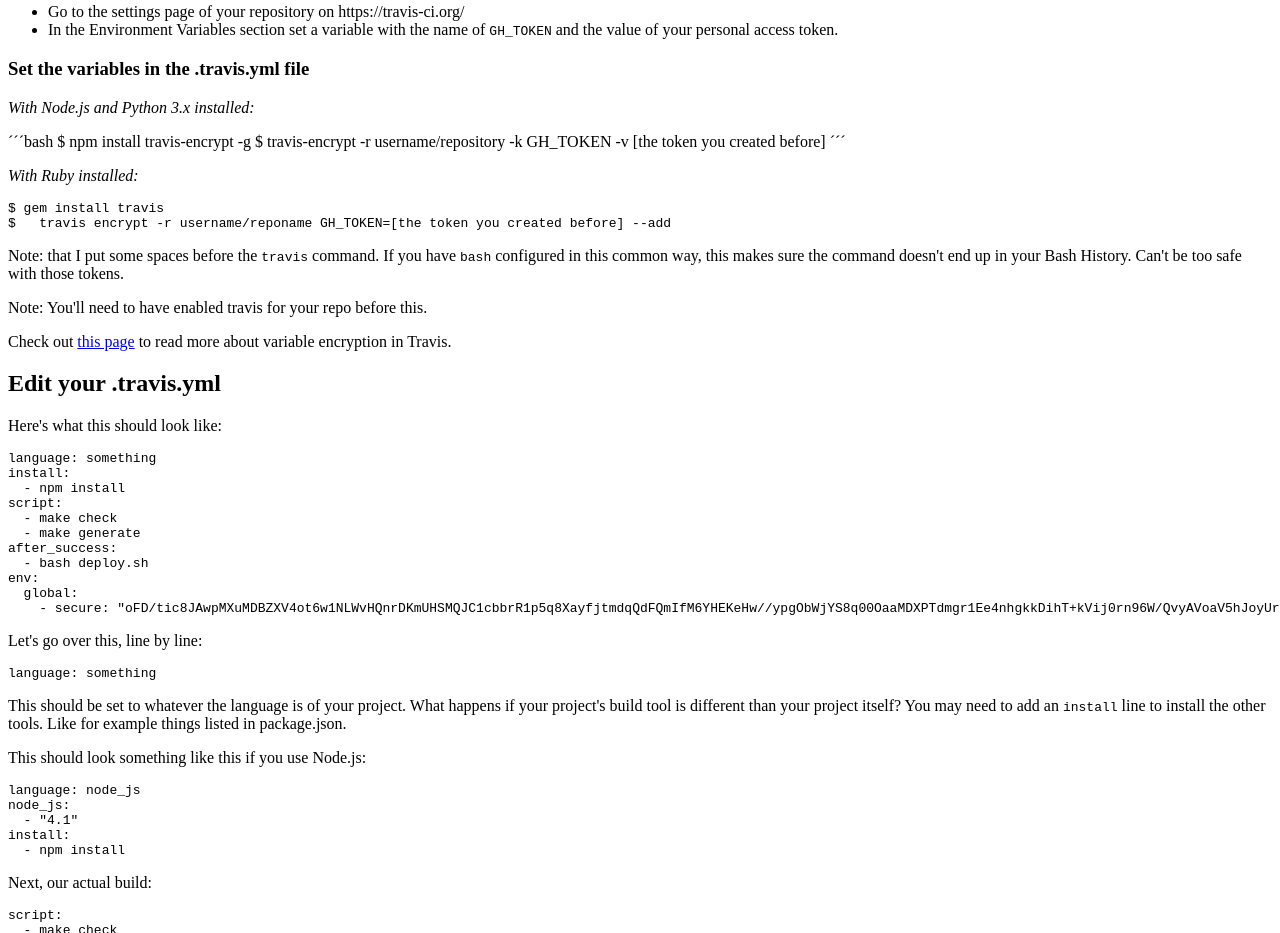
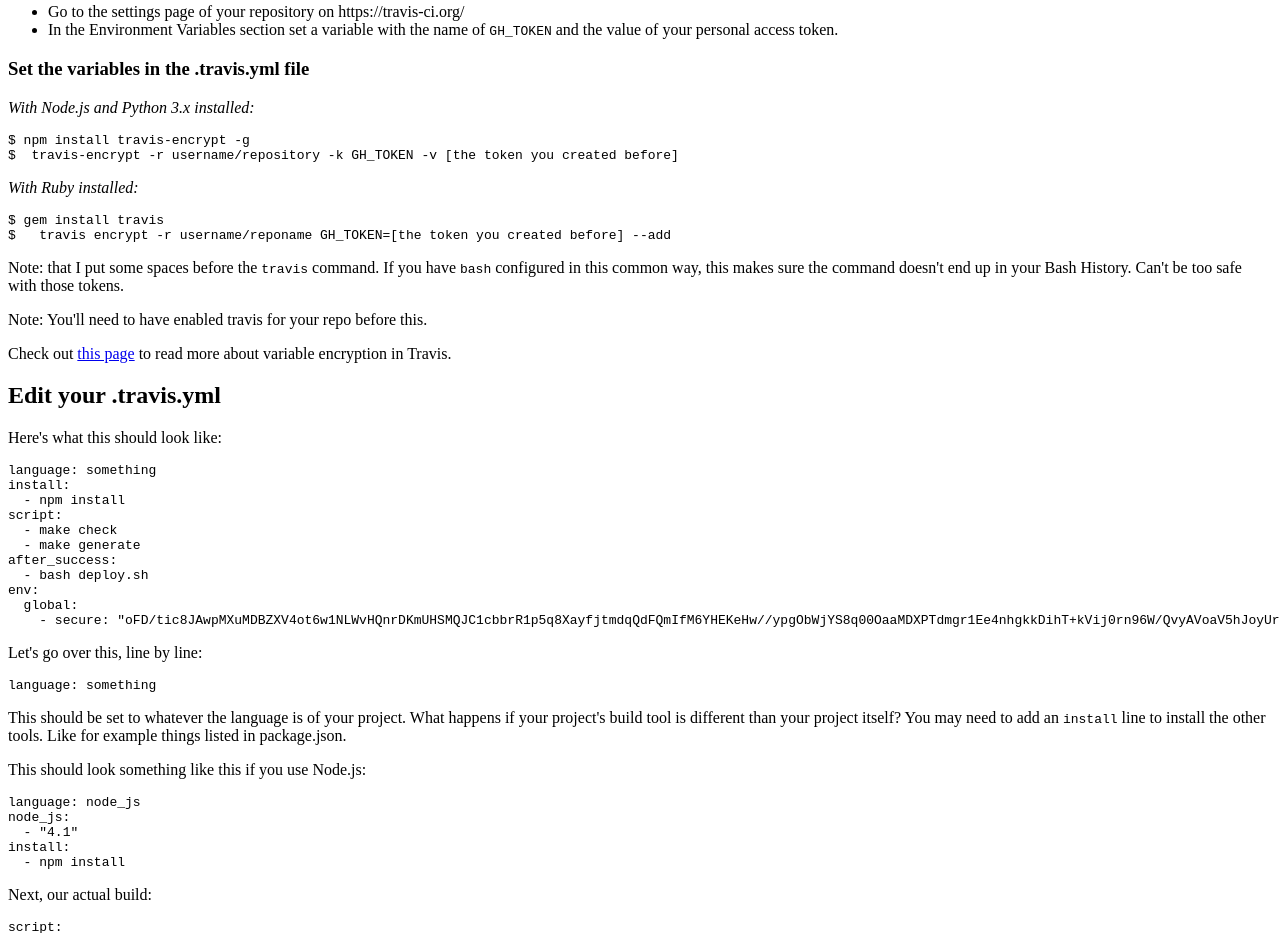
Before and after one commit to steveklabnik/automatically_update_github_pages_with_travis_example, a plain HTML site: page index.html in a window 1280 px wide. Shown: the part 2008-2941 px from the top of the page. Drawn offline with Linux system fonts and the light colour scheme.

Commit message:
rebuild pages at 1cf1208

```diff
--- a/index.html
+++ b/index.html
@@ -44,7 +44,8 @@ $ <span class="kw">git</span> checkout master</code></pre></div>
 </ul>
 <h3 id="set-the-variables-in-the-.travis.yml-file">Set the variables in the .travis.yml file</h3>
 <p><em>With Node.js and Python 3.x installed:</em></p>
-<p>´´´bash $ npm install travis-encrypt -g $ travis-encrypt -r username/repository -k GH_TOKEN -v [the token you created before] ´´´</p>
+<div class="sourceCode"><pre class="sourceCode bash"><code class="sourceCode bash">$ <span class="kw">npm</span> install travis-encrypt -g
+$  <span class="kw">travis-encrypt</span> -r username/repository -k GH_TOKEN -v [the token you created before]</code></pre></div>
 <p><em>With Ruby installed:</em></p>
 <div class="sourceCode"><pre class="sourceCode bash"><code class="sourceCode bash">$ <span class="kw">gem</span> install travis
 $   <span class="kw">travis</span> encrypt -r username/reponame GH_TOKEN=[the token you created before] --add</code></pre></div>
```
